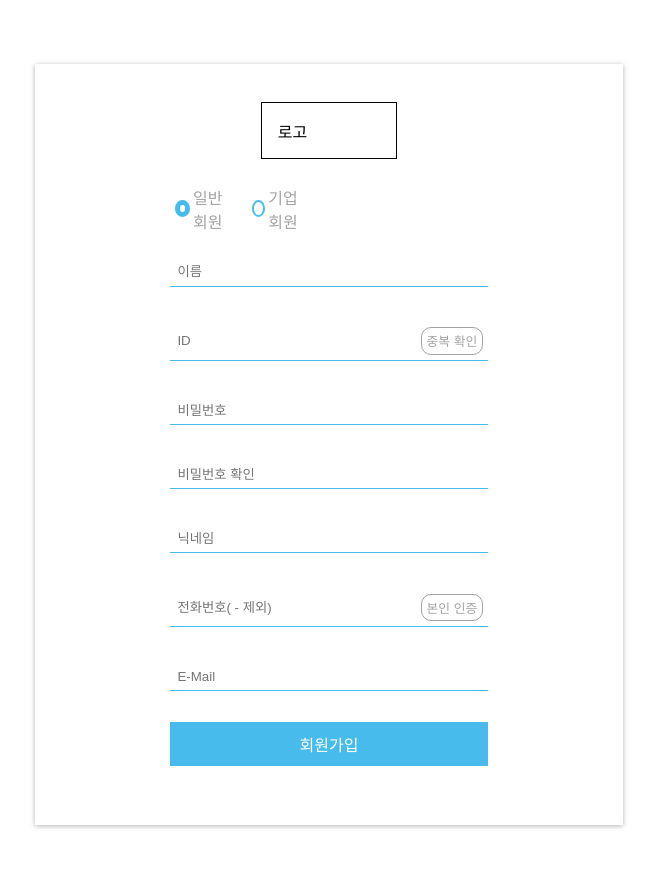
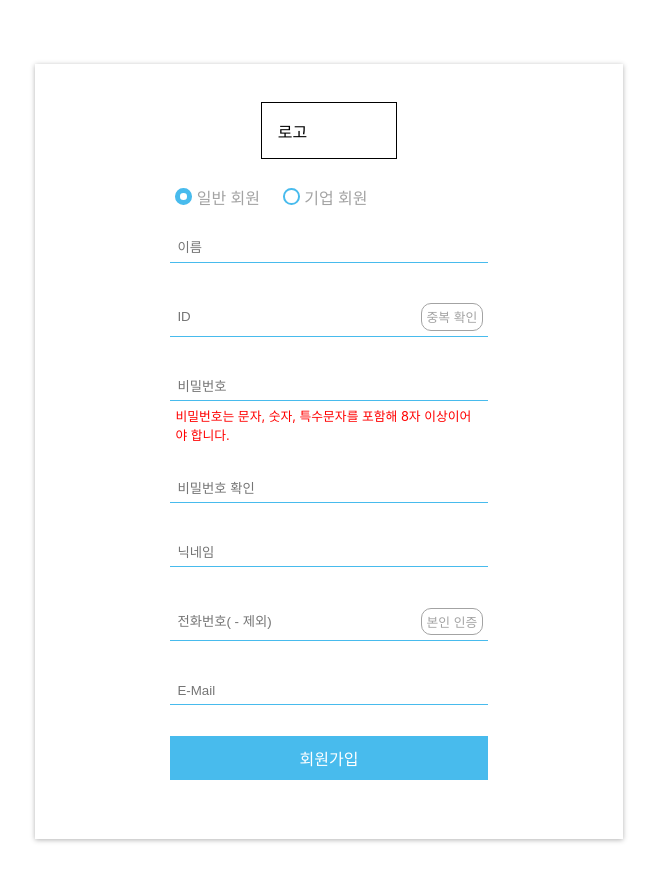
Before and after one commit to Sonny-in-1999/quick-trip-fe, a React (Create React App) app: page /signup in a window 1280 px wide. Both pictures are taken after a click on the button "회원가입". Shown: the top 882 px of the page, without its empty margins (311-968 px from the left). Built offline with nearby package versions, Linux system fonts and the light colour scheme.

Commit message:
회원가입 유효성 검사 아이디 중복 비밀번호 양식 및 비밀번호 확인

```diff
--- /dev/null
+++ b/src/dummydata/MemberData.jsx
@@ -0,0 +1,23 @@
+const MemberData = {
+    list:[
+        {
+            userType: 'tourist',
+            name: '호날두',
+            id: 'ronaldo7',
+            pw: '12345678!',
+            nickName: '애국두',
+            phone: '01012345678',
+            email: 'ronaldo7@gmail.com'
+          },
+          {
+            userType: 'tourist',
+            name: '메시',
+            id: 'messi10',
+            pw: '12345678!',
+            nickName: '메슬렁',
+            phone: '01012345678',
+            email: 'messi10@gmail.com'
+          }
+    ]
+}
+export default MemberData
--- a/src/pages/login/Login.jsx
+++ b/src/pages/login/Login.jsx
@@ -38,7 +38,7 @@ export const RadioContainer = styled.div`
 export const RadioDiv = styled.label`
   display: flex;
   flex-direction: row;
-  width:20%;
+  width:30%;
   margin-right: 5%;
   align-items: center;
 `
@@ -67,6 +67,12 @@ export default function Login(){
   const [userType, setUserType] = useState('')
   const [id, setId] = useState('')
   const [pw, setPw] = useState('')
+
+  const login = () => {
+    alert('로그인')
+    navigate('/')
+  }
+
   const loginInfo = {
     userType: userType,
     id: id,
@@ -82,7 +88,8 @@ export default function Login(){
     radius: 0,
     text:'로그인',
     margin: '4% 0 4% 0',
-    padding: 2
+    padding: 2,
+    function: login
   }
 
   return(
@@ -95,7 +102,7 @@ export default function Login(){
             <RadioSpan>일반 회원</RadioSpan>
           </RadioDiv>
           <RadioDiv onClick={() => setUserType('client')}>
-          <LoginTypeRadio type='radio' name='type' value='client'></LoginTypeRadio>
+            <LoginTypeRadio type='radio' name='type' value='client'></LoginTypeRadio>
             <RadioSpan>기업 회원</RadioSpan>
           </RadioDiv>
         </RadioContainer>
--- a/src/pages/login/Signup.jsx
+++ b/src/pages/login/Signup.jsx
@@ -5,6 +5,7 @@ import axios from 'axios'
 import Colors from '../../colors/Colors'
 import LoginInput from '../components/LoginInput'
 import Button from '../components/Buttons'
+import MemberData from '../../dummydata/MemberData'
 
 import { LoginPage, LoginContainer, LogoContainer, RadioContainer, RadioDiv, RadioSpan, LoginTypeRadio} from './Login'
 
@@ -18,6 +19,9 @@ export default function Signup(){
   const [phone, setPhone] = useState('')
   const [email, setEmail] = useState('')
   const [userType, setUserType] = useState('')
+  const [errorCode, setErrorCode] = useState(999)
+  const [validCheckMessage, setValidCheckMessage] = useState('')
+  const memberList = MemberData.list
 
   const signupInfo = {
     userType: userType,
@@ -29,11 +33,56 @@ export default function Signup(){
     email: email
   }
 
-  const signup = () =>{
+  console.log(memberList)
+
+  const idDuplicationCheck = () => {
+    if(memberList.filter(el => el.id === id).length > 0){
+      setErrorCode(1)
+      setValidCheckMessage('다른 회원님이 사용하고 있는 아이디입니다.')
+    } else{
+      setErrorCode(0)
+      alert('사용 가능한 아이디입니다.')
+    }
+  }
+
+  const isValidPassword = (password) => {
+    if (password.length < 8) {
+      return false;
+    }
+    const hasLetter = /[a-zA-Z]/.test(password);
+    const hasNumber = /\d/.test(password);
+    const hasSpecialChar = /[!@#$%^&*(),.?":{}|<>]/.test(password);
+
+    return hasLetter && hasNumber && hasSpecialChar;
+  }
+
+  const validCheck = () => {
+    if(!isValidPassword(pw)){
+      setErrorCode(2)
+      setValidCheckMessage('비밀번호는 문자, 숫자, 특수문자를 포함해 8자 이상이어야 합니다.')
+    } else if(pw !== pwCheck){
+      setErrorCode(3)
+      setValidCheckMessage('비밀번호가 다릅니다')
+    }else {
+      setErrorCode(0)
+      setValidCheckMessage('')
+    }
+  }
+  const signup = async() => {
     // axios
     // .post(`url/${userType === 'tourist' ? 'tourist' : 'client'}`, signupInfo)
     // .then(navigate('/login'))
-    alert('회원가입')
+    try{
+      await validCheck()
+
+      console.log(errorCode)
+      if(errorCode === 0){
+        alert('회원가입')
+        navigate('/login')
+      }
+    } catch(error){
+      console.log(error)
+    }
   }
 
   const buttonSetting = {
@@ -48,7 +97,7 @@ export default function Signup(){
     padding: 2,
     function: signup
   }
-  const innerButtonSetting = {
+  const innerIdButtonSetting = {
     width: 20,
     bgcolor: 'white',
     color: Colors.font_darkgray,
@@ -57,7 +106,8 @@ export default function Signup(){
     radius: 10,
     text:'중복 확인',
     margin: '0',
-    padding: 1
+    padding: 1,
+    function: idDuplicationCheck
   }
   const innerPhoneButtonSetting = {
     width: 20,
@@ -86,9 +136,9 @@ export default function Signup(){
           </RadioDiv>
         </RadioContainer>
         <LoginInput role='이름' type='text' func={setName}></LoginInput>
-        <LoginInput role='ID' buttonSetting={innerButtonSetting} type='text' func={setId}></LoginInput>
-        <LoginInput role='비밀번호' type='password' func={setPw}></LoginInput>
-        <LoginInput role='비밀번호 확인' type='password' func={setPwCheck}></LoginInput>
+        <LoginInput role='ID' buttonSetting={innerIdButtonSetting} type='text' func={setId} validCheck={errorCode === 1 ? validCheckMessage : ''}></LoginInput>
+        <LoginInput role='비밀번호' type='password' func={setPw} validCheck={errorCode === 2 ? validCheckMessage : ''}></LoginInput>
+        <LoginInput role='비밀번호 확인' type='password' func={setPwCheck} validCheck={errorCode === 3 ? validCheckMessage : ''}></LoginInput>
         <LoginInput role='닉네임' type='text' func={setNickName}></LoginInput>
         <LoginInput role='전화번호( - 제외)' type='phone' buttonSetting={innerPhoneButtonSetting} func={setPhone}></LoginInput>
         <LoginInput role='E-Mail' type='email' func={setEmail}></LoginInput>
```
